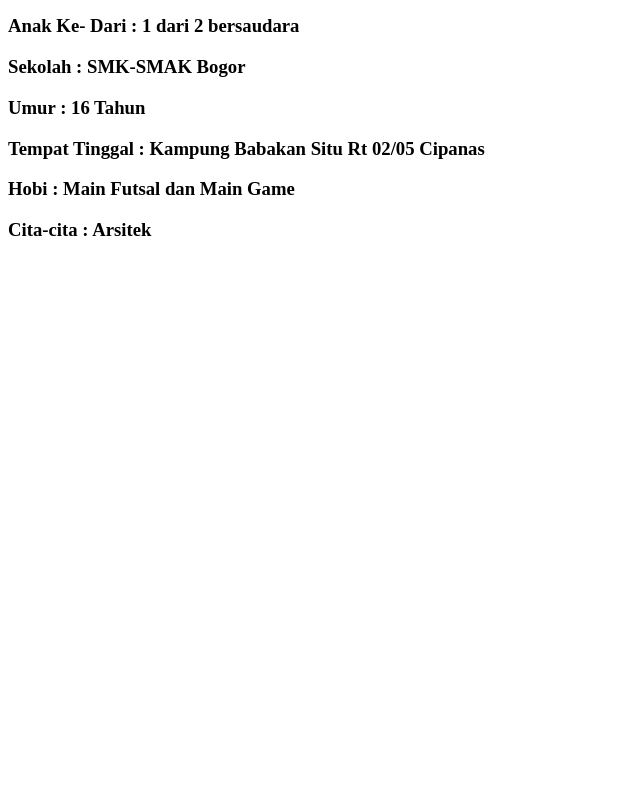
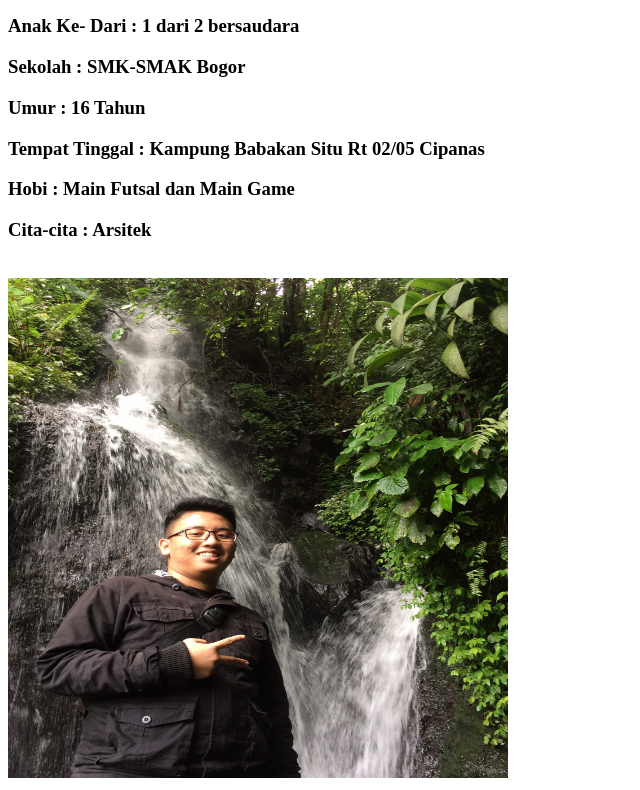
Before and after one commit to mdaffinnau/mdaffinnau.github.io, a plain HTML site: page index.html in a window 1280 px wide. Shown: the part 344-1134 px from the top of the page, without its empty margins (0-640 px from the left). Before the commit the page ends 800 px from the top, so only its background shows below. Drawn offline with Linux system fonts and the light colour scheme.

Commit message:
Update index.html

```diff
--- a/index.html
+++ b/index.html
@@ -25,5 +25,6 @@
 <h3>Hobi : Main Futsal dan Main Game</h3>
 <h3>Cita-cita : Arsitek</h3>
 <br>
+<img src="Ddd.jpg" alt="Ddd" width="500" height="500">
 </body>
 </html>
```
